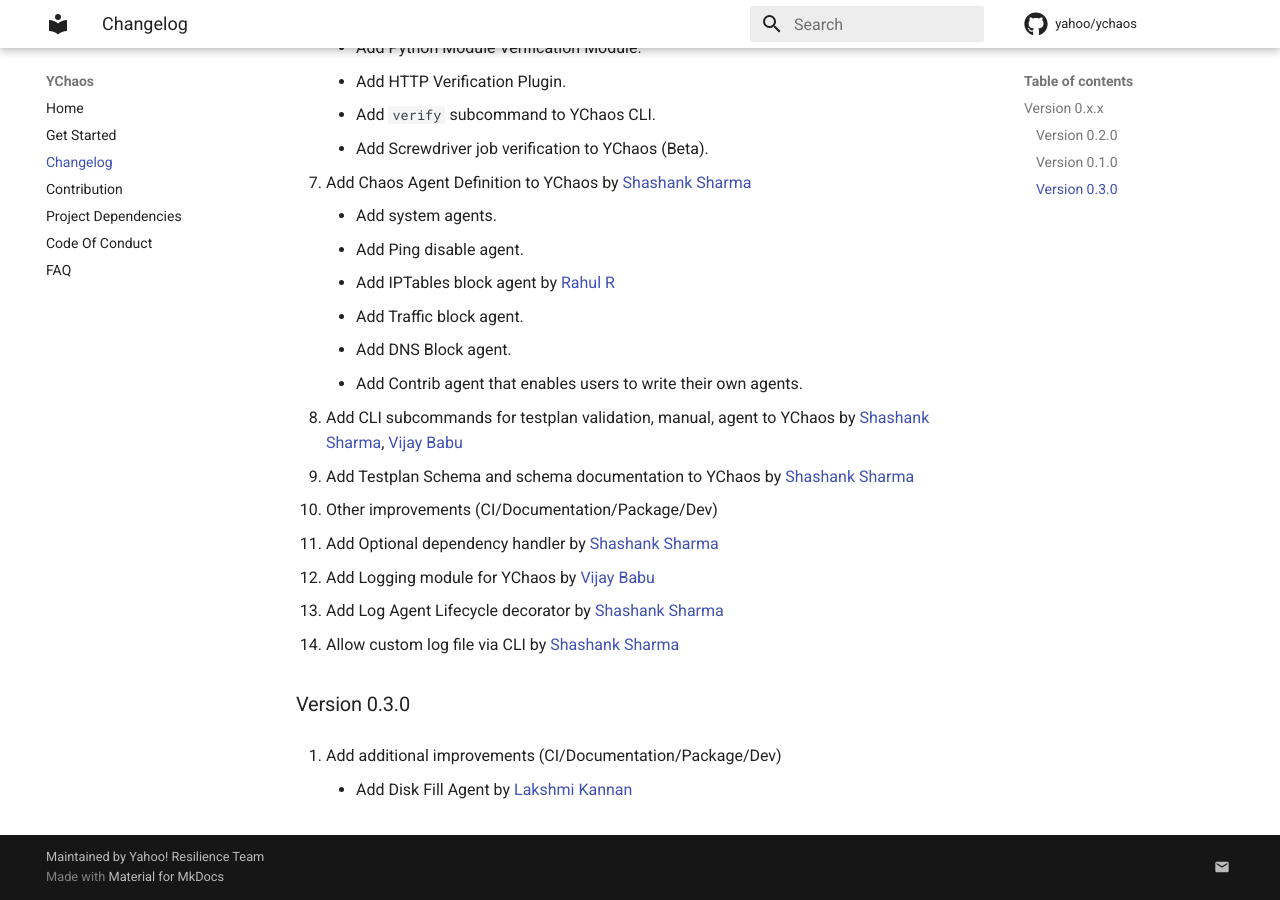
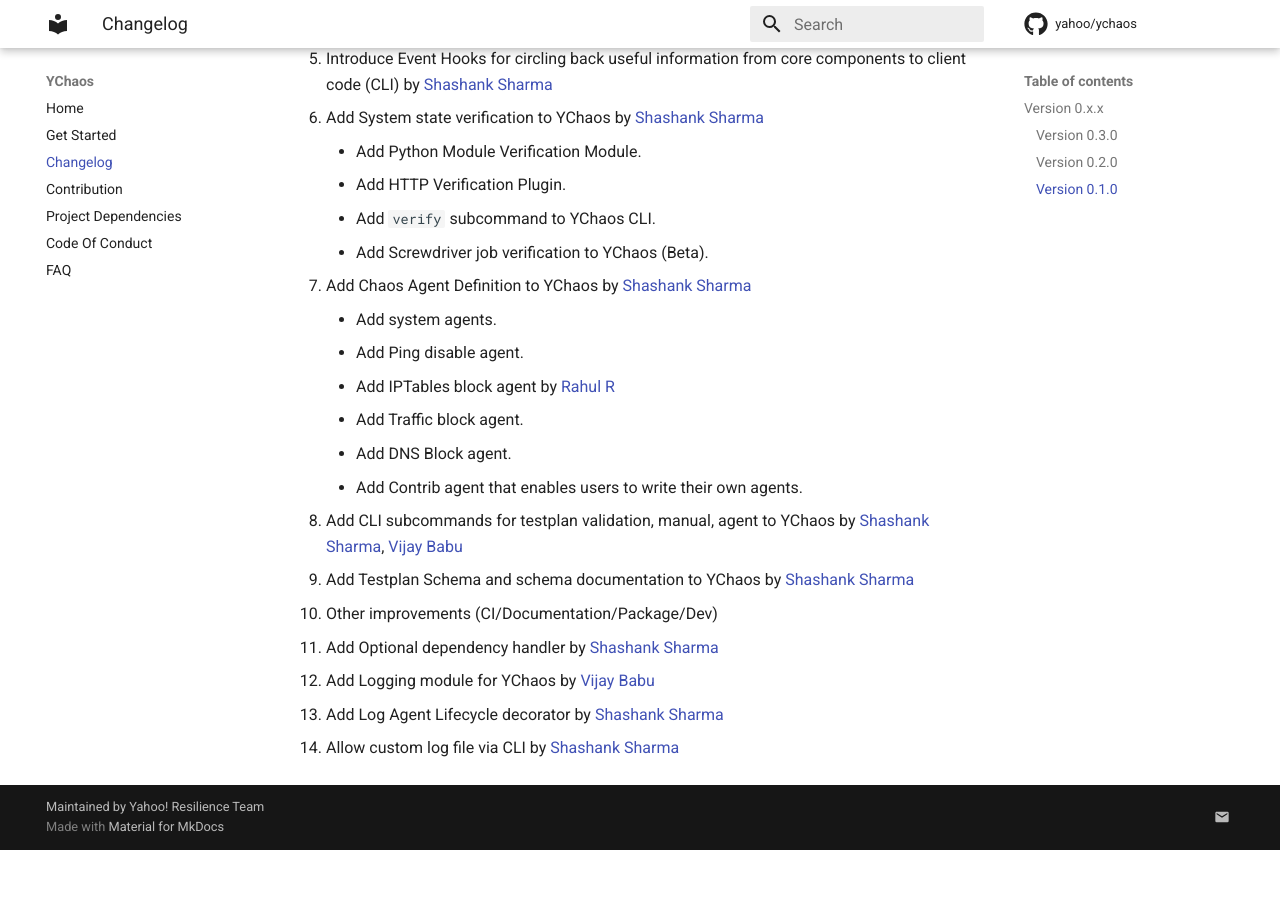
Before and after one commit to yahoo/ychaos, an MkDocs documentation site: the page built from docs/releases.md, in a window 1280 px wide and 900 px high, scrolled down 730 px. Built offline with MkDocs 1.6.1 and Material for MkDocs 9.7.7, drawn with Linux system fonts in a browser that asks for light colours; comment, search, counter and statistics services are not loaded; the version menu is left out; after the commit the page ends 1580 px from its top, so only the background shows below that; some of the changed text lies outside the part shown.

Commit message:
release at top of changelog

```diff
--- a/docs/releases.md
+++ b/docs/releases.md
@@ -49,9 +53,3 @@
    - Add Logging module for YChaos by [Vijay Babu](https://github.com/vijaybabu4589)
    - Add Log Agent Lifecycle decorator by [Shashank Sharma](https://github.com/shashankrnr32)
    - Allow custom log file via CLI by [Shashank Sharma](https://github.com/shashankrnr32)
-
-### Version 0.3.0
-
-1. Add additional improvements (CI/Documentation/Package/Dev)
-
-    - Add Disk Fill Agent by [Lakshmi Kannan](https://github.com/lakshmi-k05)
```
Also changed, not shown: other parts of docs/releases.md (+4 -0 lines).
